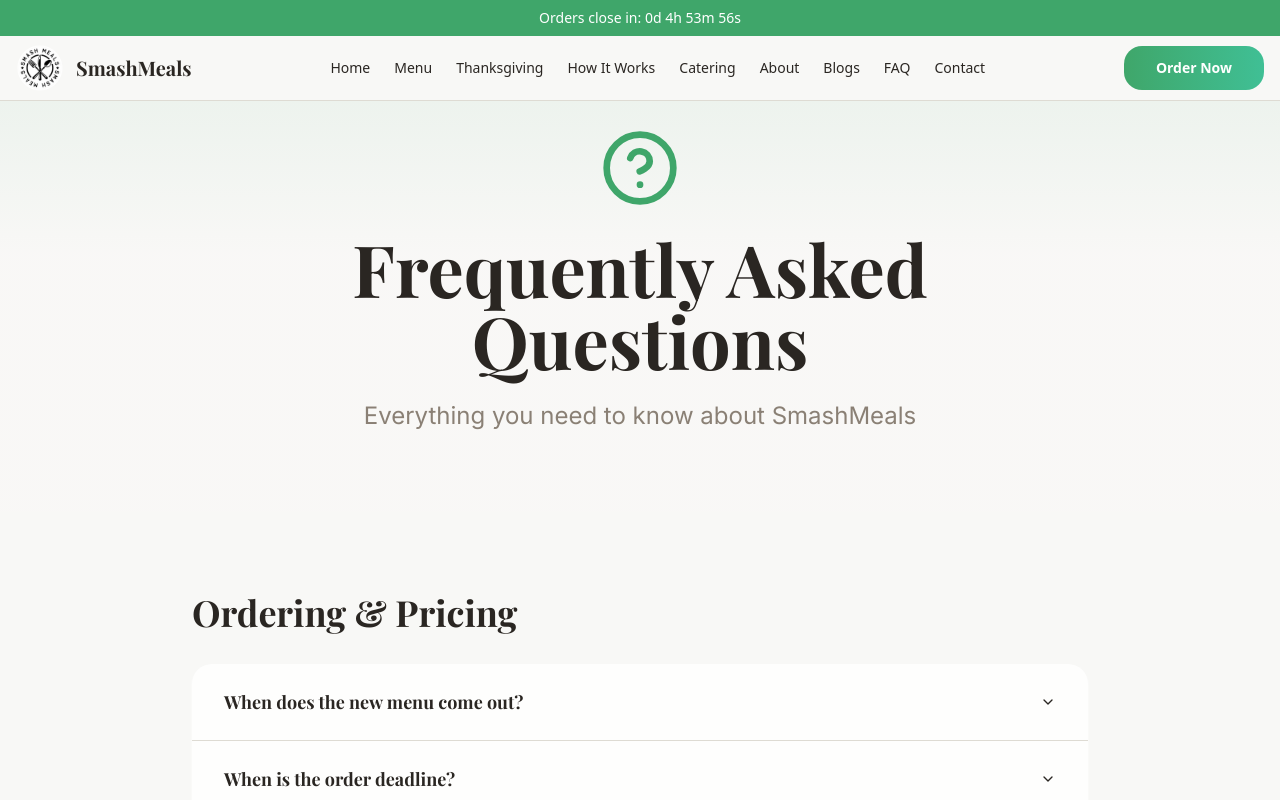
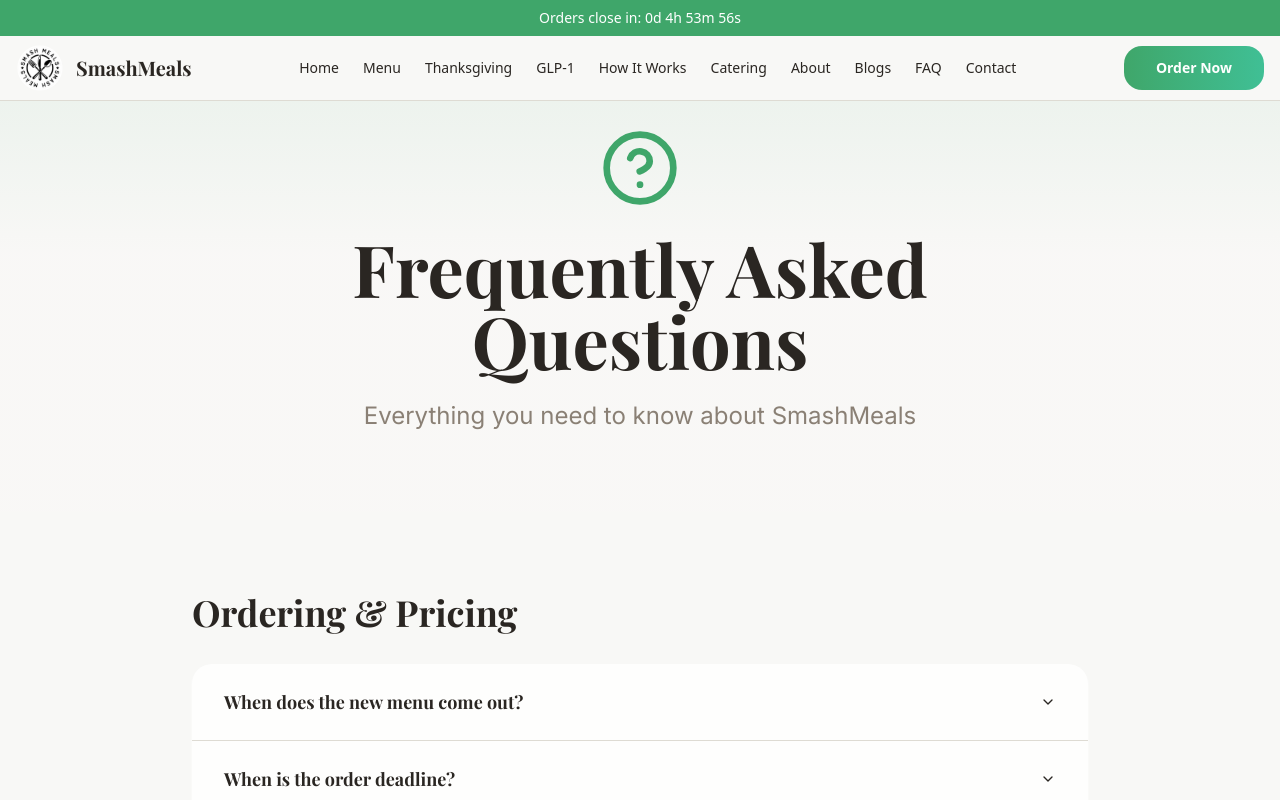
Before and after one commit to lewkizer/smashmeals-prep-hub-90500, a React (Vite) app: page /faq in a window 1280 px wide. Shown: the top 800 px of the page. Built offline with nearby package versions, Linux system fonts and the light colour scheme; the HTML template or start-up script is replaced by a standard one.

Commit message:
Add GLP-1 page link

```diff
--- a/src/components/Header.tsx
+++ b/src/components/Header.tsx
@@ -46,6 +46,7 @@ const Header = () => {
     { name: "Home", href: "/" },
     { name: "Menu", href: "https://smashmeals.bottle.com/b/9814360" },
     { name: "Thanksgiving", href: "/thanksgiving" },
+    { name: "GLP-1", href: "/glp1" },
     { name: "How It Works", href: "/how-it-works" },
     { name: "Catering", href: "/catering" },
     { name: "About", href: "/about" },
```
